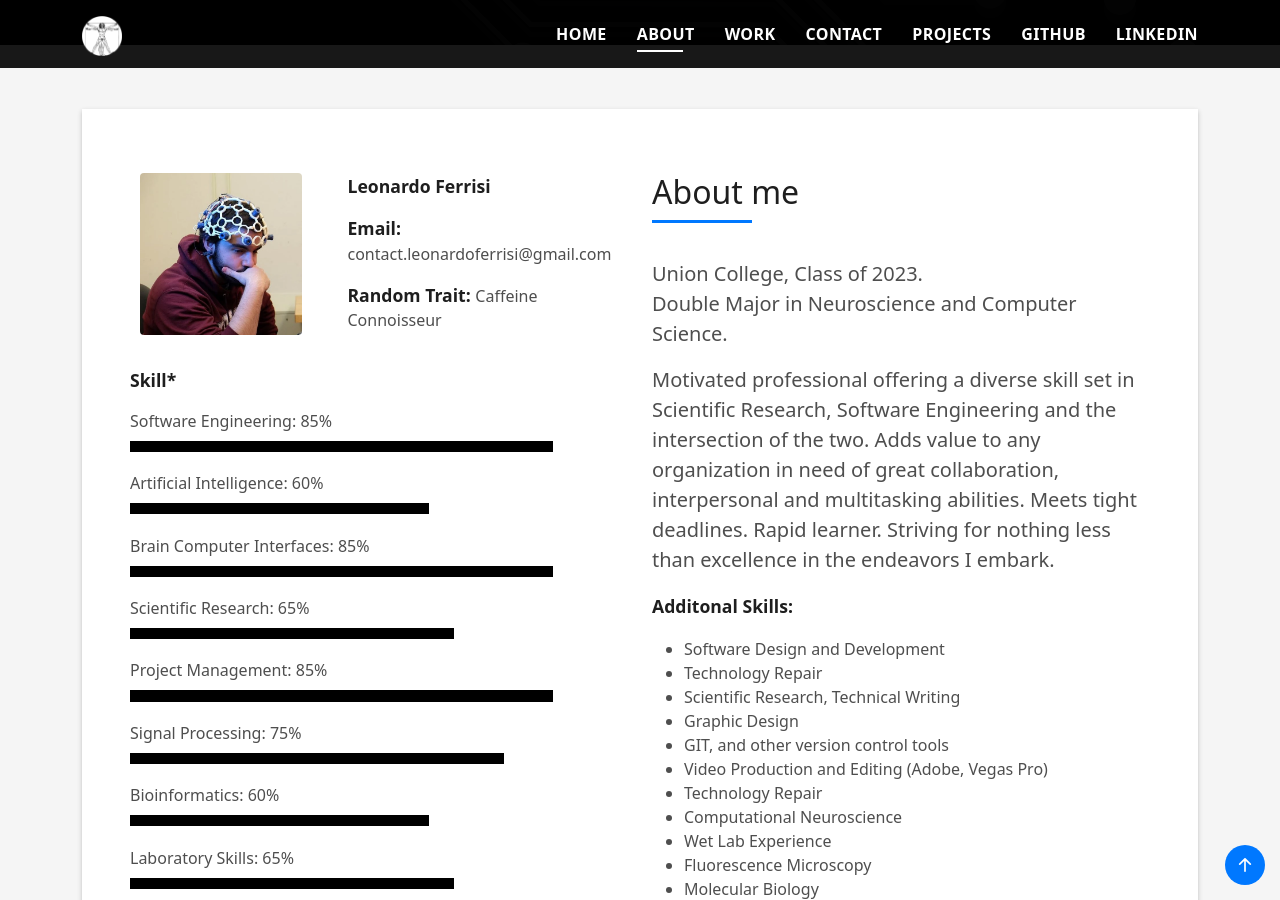
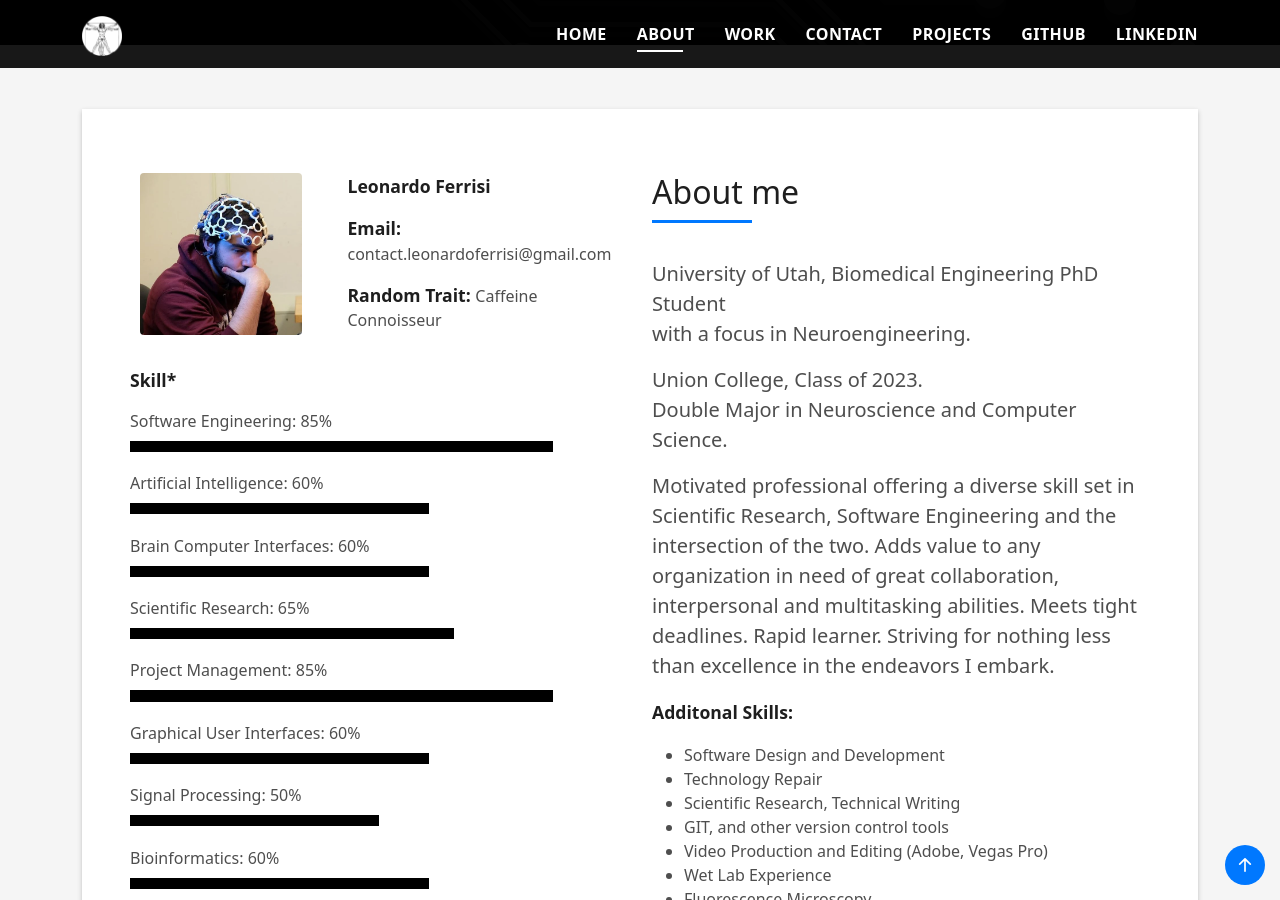
Before and after one commit to LeonardoFerrisi/portfolio-site, a Jekyll site: the page index.html, which Jekyll copies as it is, in a window 1280 px wide and 900 px high, scrolled down 855 px. Built offline with Jekyll 4.4.1, drawn with Linux system fonts in a browser that asks for light colours; some of the changed text lies outside the part shown.

Commit message:
updated minor features of about section

```diff
--- a/index.html
+++ b/index.html
@@ -80,7 +80,7 @@
         <div class="container">
           <!-- <p class="display-6 color-d">Logo Caption</p> -->
           <h1 class="hero-title mb-4">Leonardo Ferrisi</h1>
-          <p class="hero-subtitle"><span class="typed" data-typed-items="Software Engineer, Leader, Neurotechnologist, Innovator, Software Developer,  Tinkerer, Designer, Futurist, Scientist"></span></p>
+          <p class="hero-subtitle"><span class="typed" data-typed-items="Software Engineer, Neurotechnologist, Innovator, Researcher, Tinkerer, Designer, Futurist, Scientist"></span></p>
         </div>
       </div>
     </div>
@@ -138,9 +138,9 @@
                     <div class="progress">
                       <div class="progress-bar" role="progressbar" style="width:60%" aria-valuenow="60" aria-valuemin="0" aria-valuemax="100"></div>
                     </div>
-                    <span>Brain Computer Interfaces: </span> <span class="pull-right">85%</span>
+                    <span>Brain Computer Interfaces: </span> <span class="pull-right">60%</span>
                     <div class="progress">
-                      <div class="progress-bar" role="progressbar" style="width: 85%" aria-valuenow="85" aria-valuemin="0" aria-valuemax="100"></div>
+                      <div class="progress-bar" role="progressbar" style="width: 60%" aria-valuenow="60" aria-valuemin="0" aria-valuemax="100"></div>
                     </div>
                     <span>Scientific Research: </span> <span class="pull-right">65%</span>
                     <div class="progress">
@@ -150,9 +150,13 @@
                     <div class="progress">
                       <div class="progress-bar" role="progressbar" style="width: 85%" aria-valuenow="85" aria-valuemin="0" aria-valuemax="100"></div>
                     </div>
-                    <span>Signal Processing: </span> <span class="pull-right">75%</span>
+                    <span>Graphical User Interfaces: </span> <span class="pull-right">60%</span>
                     <div class="progress">
-                      <div class="progress-bar" role="progressbar" style="width: 75%" aria-valuenow="75" aria-valuemin="0" aria-valuemax="100"></div>
+                      <div class="progress-bar" role="progressbar" style="width: 60%" aria-valuenow="60" aria-valuemin="0" aria-valuemax="100"></div>
+                    </div>
+                    <span>Signal Processing: </span> <span class="pull-right">50%</span>
+                    <div class="progress">
+                      <div class="progress-bar" role="progressbar" style="width: 50%" aria-valuenow="50" aria-valuemin="0" aria-valuemax="100"></div>
                     </div>
                     <span>Bioinformatics: </span> <span class="pull-right">60%</span>
                     <div class="progress">
@@ -162,9 +166,9 @@
                     <div class="progress">
                       <div class="progress-bar" role="progressbar" style="width: 65%" aria-valuenow="65" aria-valuemin="0" aria-valuemax="100"></div>
                     </div>
-                    <span>Web Development: </span> <span class="pull-right">55%</span>
+                    <span>Web Development: </span> <span class="pull-right">65%</span>
                     <div class="progress">
-                      <div class="progress-bar" role="progressbar" style="width: 55%" aria-valuenow="55" aria-valuemin="0" aria-valuemax="100"></div>
+                      <div class="progress-bar" role="progressbar" style="width: 65%" aria-valuenow="65" aria-valuemin="0" aria-valuemax="100"></div>
                     </div>
                   </div>
                 </div>
@@ -175,6 +179,11 @@
                         About me
                       </h5>
                     </div>
+                    <p class="lead">
+                      <b>University of Utah</b>, Biomedical Engineering PhD Student
+                      <br>
+                       with a focus in <b>Neuroengineering</b>.
+                    </p>
                     <p class="lead">
                       <b>Union College</b>, Class of 2023.
                       <br>
@@ -191,11 +200,8 @@
                         <li>Software Design and Development</li>
                         <li>Technology Repair</li>
                         <li>Scientific Research, Technical Writing</li>
-                        <li>Graphic Design</li>
                         <li>GIT, and other version control tools</li>
                         <li>Video Production and Editing (Adobe, Vegas Pro)</li>
-                        <li>Technology Repair</li>
-                        <li>Computational Neuroscience</li>
                         <li>Wet Lab Experience</li>
                         <li>Fluorescence Microscopy</li>
                         <li>Molecular Biology</li>
@@ -569,7 +575,7 @@
                           Feel free to reach out to me, Lets make something excellent together!
                         </p>
                         <ul class="list-ico">
-                          <li><span class="bi bi-geo-alt"></span> Schenectady, NY 12305</li>
+                          <!-- <li><span class="bi bi-geo-alt"></span> Schenectady, NY 12305</li> -->
                           <li><span class="bi bi-envelope"></span> contact.leonardoferrisi@gmail.com</li>
                         </ul>
                       </div>
```
Also changed, not shown: other parts of index.html (+1 -1 lines).
